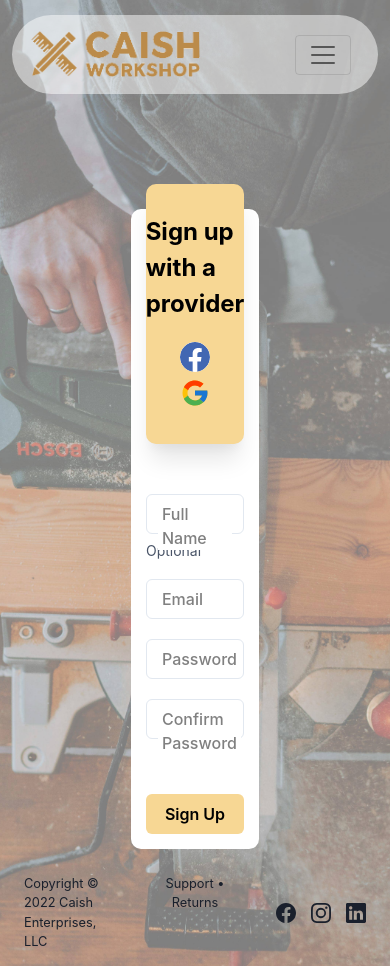
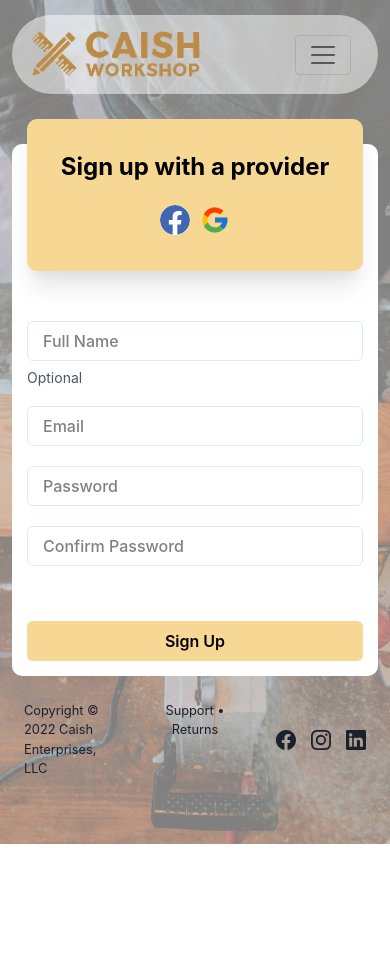
Before and after one commit to tcaish/woodworking-ecommerce, a React (Create React App) app: page /sign-up in a window 390 px wide. After the commit the page ends 844 px from the top, so only its background shows below. Built offline with nearby package versions, Linux system fonts and the light colour scheme; no server answers.

Commit message:
sign up and sign in mobile friendly

```diff
--- a/src/routes/profile/profile.mobile.jsx
+++ b/src/routes/profile/profile.mobile.jsx
@@ -21,7 +21,7 @@ import './profile.mobile.scss';
 
 function ProfileMobile(props) {
   return (
-    <Grid templateRows="repeat(2, 1fr)" templateColumns="repeat(1, 1fr)">
+    <Grid templateRows="repeat(3, 1fr)" templateColumns="repeat(1, 1fr)">
       <GridItem rowSpan={1} colSpan={1}>
         <Center>
           <Avatar
@@ -53,9 +53,7 @@ function ProfileMobile(props) {
         </div>
       </GridItem>
 
-      <GridItem className="update-profile-container" rowSpan={1} colSpan={1}>
-        <h1 className="profile-update-header">Update Profile</h1>
-
+      <GridItem className="update-profile-container" rowSpan={2} colSpan={1}>
         <FormControl className="profile-form-control">
           <FormLabel>Full Name</FormLabel>
           <Input
--- a/src/routes/profile/profile.mobile.scss
+++ b/src/routes/profile/profile.mobile.scss
@@ -1,5 +1,8 @@
-.profile-container {
-  .profile-avatar {
-    margin-top: unset;
+// Screen width 991px and under
+@media only screen and (max-width: 991px) {
+  .profile-container {
+    .profile-avatar {
+      margin-top: unset;
+    }
   }
 }
--- a/src/routes/sign-in/sign-in.jsx
+++ b/src/routes/sign-in/sign-in.jsx
@@ -32,6 +32,7 @@ import { handleSignInUpErrors } from '../../exports/functions';
 
 // Styles
 import './sign-in.scss';
+import './sign-in.mobile.scss';
 
 const defaultFormInput = {
   email: '',
--- /dev/null
+++ b/src/routes/sign-in/sign-in.mobile.scss
@@ -0,0 +1,6 @@
+// Screen width 991px and under
+@media only screen and (max-width: 575px) {
+  .sign-in-container {
+    width: 100%;
+  }
+}
--- a/src/routes/sign-in/sign-in.scss
+++ b/src/routes/sign-in/sign-in.scss
@@ -1,9 +1,9 @@
 .sign-in-container {
   background-color: white;
   border-radius: 10px;
-  margin-top: 100px;
+  margin-top: 35px;
   padding: 15px;
-  width: 35%;
+  width: auto;
 
   .sign-in-header-container {
     background-color: #f7d794;
```
